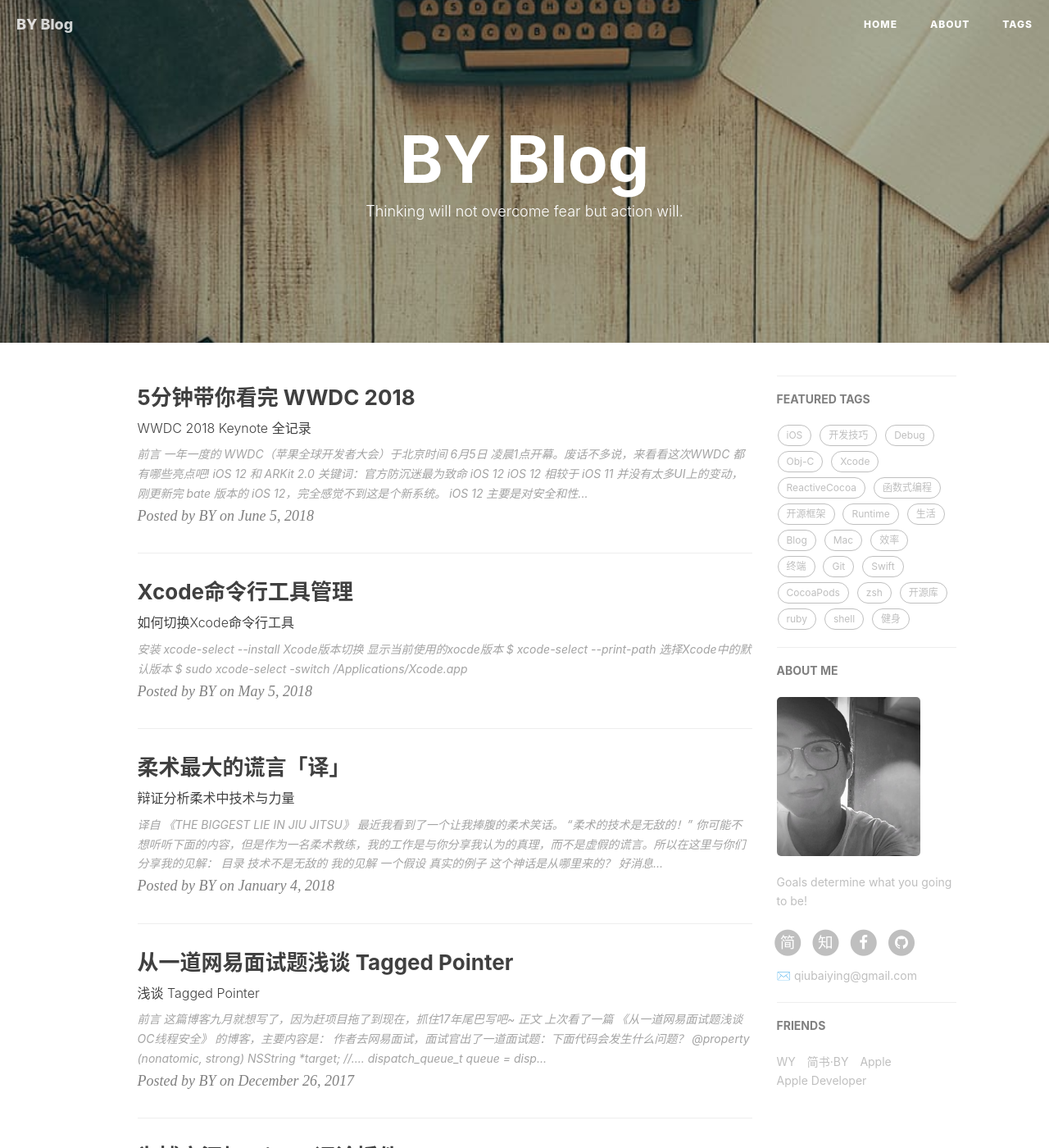
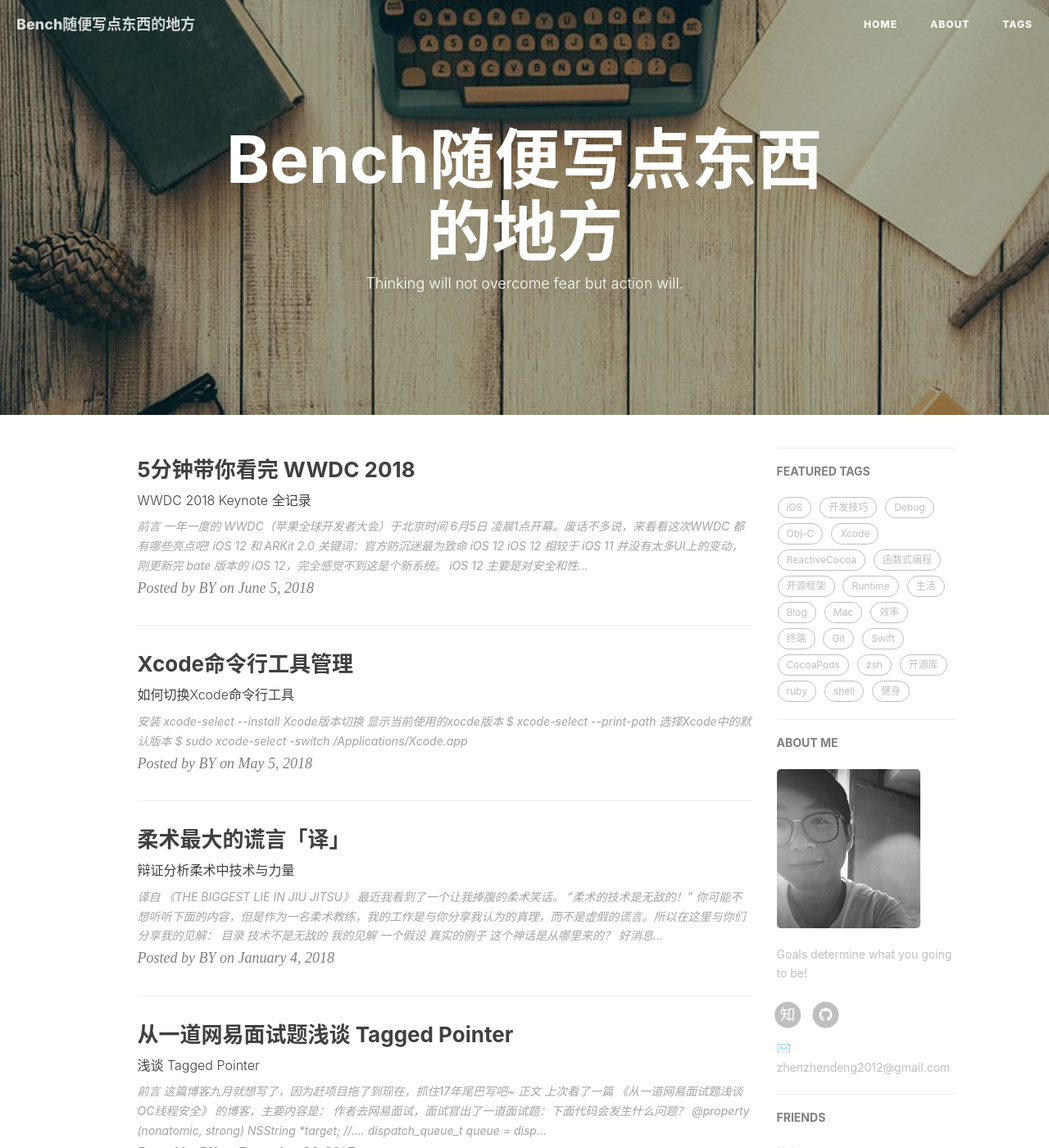
Before and after one commit to dengzhenzhen/dengzhenzhen.github.io, a Jekyll site: the page built from index.html, in a window 1280 px wide and 1400 px high. Shown: the whole window at 82% size. Built offline with Jekyll 4.4.1, drawn with Linux system fonts in a browser that asks for light colours; nearby versions of some CDN libraries; the list of posts is cut into pages by our own code; comment, search, counter and statistics services are not loaded; some of the changed text lies outside the part shown.

Commit message:
update config

```diff
--- a/_config.yml
+++ b/_config.yml
@@ -1,13 +1,13 @@
 # Site settings
-title: BY Blog
-SEOTitle: 柏荧的博客 | BY Blog
+title: Bench随便写点东西的地方
+SEOTitle: Bench的博客
 header-img: img/post-bg-desk.jpg
-email: qiubaiying@gmail.com
-description: "Every failure is leading towards success."
-keyword: "BY, BY Blog, 柏荧的博客, qiubaiying, 邱柏荧, iOS, Apple, iPhone"
-url: "http://qiubaiying.github.io"          # your host, for absolute URL
+email: zhenzhendeng2012@gmail.com
+description: "Keep hands dirty, keep coding."
+keyword: "Python, Data, ML"
+url: "http://dengzhenzhen.github.io"          # your host, for absolute URL
 baseurl: ""      # for example, '/blog' if your blog hosted on 'host/blog'
-github_repo: "https://github.com/qiubaiying/qiubaiying.github.io.git" # you code repository
+github_repo: "https://github.com/dengzhenzhen/dengzhenzhen.github.io.git" # you code repository
 
 # Sidebar settings
 sidebar: true                           # whether or not using Sidebar.
@@ -18,12 +18,12 @@ sidebar-avatar: /img/about-BY-gentle.jpg      # use absolute URL, seeing it's us
 
 # SNS settings
 RSS: false
-# weibo_username:     qiubaiying
-zhihu_username:     qiubaiying
-github_username:    qiubaiying
-facebook_username:  baiying.qiu.7
-jianshu_username:   e71990ada2fd
-#twitter_username:   qiubaiying
+#weibo_username:
+zhihu_username:     邓震震
+github_username:    dengzhenzhen
+#facebook_username:
+#jianshu_username:
+#twitter_username:
 
 
 
@@ -57,16 +57,16 @@ kramdown:
 
 # 评论系统
 # Disqus（https://disqus.com/）
-# disqus_username: qiubaiying
+disqus_username: disqus_31NKQLTCNJ
 
 # Gitalk
 gitalk:
-  enable: true    #是否开启Gitalk评论
+  enable: false    #是否开启Gitalk评论
   clientID: f2c84e7629bb1446c1a4                            #生成的clientID
   clientSecret: ca6d6139d1e1b8c43f8b2e19492ddcac8b322d0d    #生成的clientSecret
-  repo: qiubaiying.github.io    #仓库名称
-  owner: qiubaiying    #github用户名
-  admin: qiubaiying
+  repo: dengzhenzhen.github.io    #仓库名称
+  owner: dengzhenzhen    #github用户名
+  admin: dengzhenzhen
   distractionFreeMode: true #是否启用类似FB的阴影遮罩
 
 
@@ -74,18 +74,18 @@ gitalk:
 
 # Analytics settings
 # Baidu Analytics
-ba_track_id: b50bf2b12b5338a1845e33832976fd68
+#ba_track_id: b50bf2b12b5338a1845e33832976fd68
 
 # Google Analytics
-ga_track_id: 'UA-90855596-1'            # Format: UA-xxxxxx-xx
-ga_domain: qiubaiying.top               # 默认的是 auto, 这里我是自定义了的域名，你如果没有自己的域名，需要改成auto
+ga_track_id: 'UA-123015399-1'            # Format: UA-xxxxxx-xx
+ga_domain: auto               # 默认的是 auto, 这里我是自定义了的域名，你如果没有自己的域名，需要改成auto
 
 
 
 
 
 # Featured Tags
-featured-tags: true                     # 是否使用首页标签
+featured-tags: true                    # 是否使用首页标签
 featured-condition-size: 1              # 相同标签数量大于这个数，才会出现在首页
 
 
@@ -99,9 +99,6 @@ service-worker: true
 # Friends
 friends: [
     {
-        title: "WY",
-        href: "http://zhengwuyang.com"
-    },{
         title: "简书·BY",
         href: "http://www.jianshu.com/u/e71990ada2fd"
     },{
```
